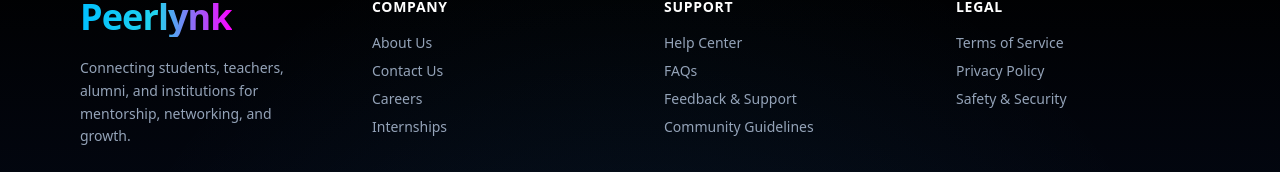
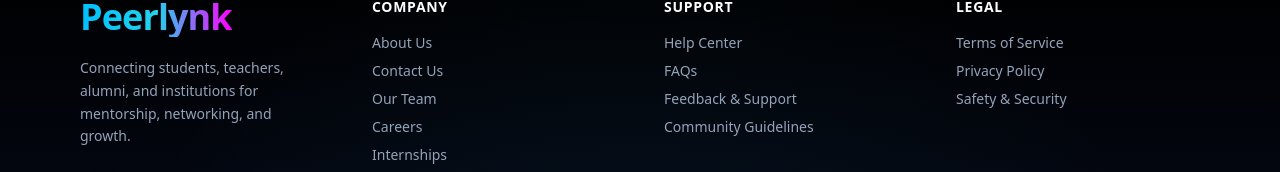
Before and after one commit to peerlynk/peerlynk_info, a React (Vite) app: page /team in a window 1280 px wide. Shown: the part 1490-1662 px from the top of the page. Built offline with nearby package versions, Linux system fonts and the light colour scheme.

Commit message:
add our team footern

```diff
--- a/components/Footer.tsx
+++ b/components/Footer.tsx
@@ -77,6 +77,11 @@ const Footer: React.FC = () => {
               <li>
                 <Link to="/contact" className="hover:text-brand-primary">
                   Contact Us
+                </Link>
+              </li>
+              <li>
+                <Link to="/team" className="hover:text-brand-primary">
+                Our Team
                 </Link>
               </li>
               <li>
```
